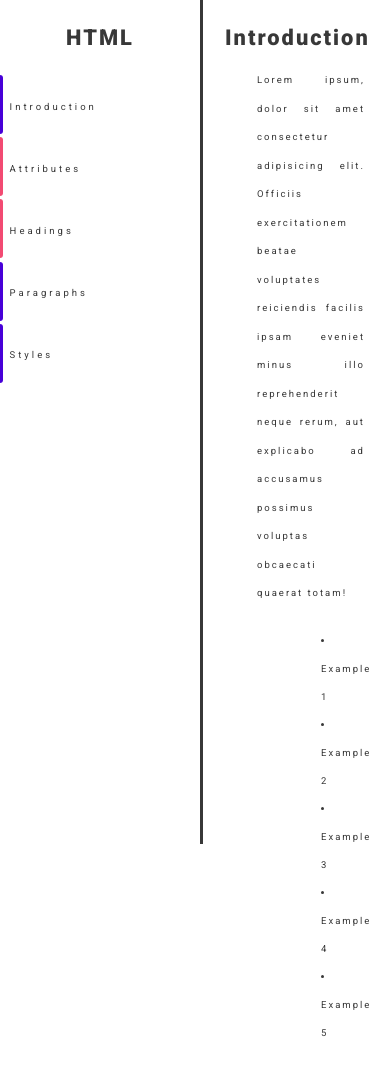
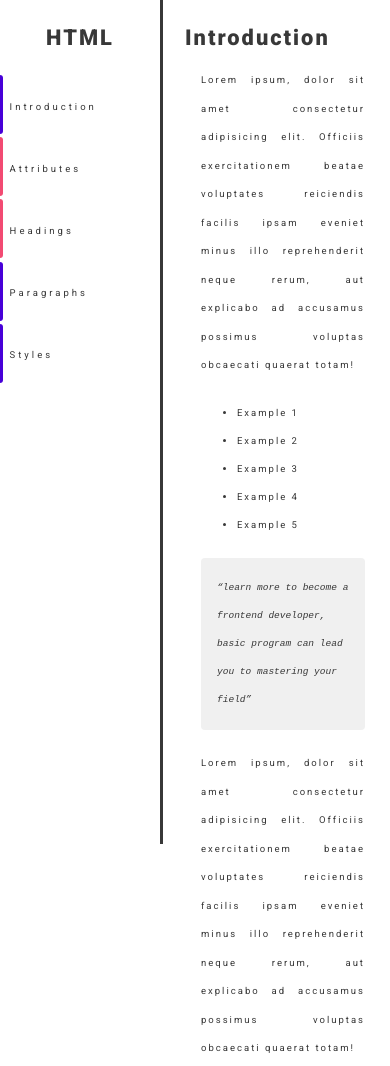
Before and after one commit to fii99/freeCodeCamp-technicaldocumentation, a plain HTML site: page index.html in a window 390 px wide. Shown: the top 1066 px of the page. Drawn offline with nearby package versions, Linux system fonts and the light colour scheme.

Commit message:
2nd commit

```diff
--- a/style.css
+++ b/style.css
@@ -227,3 +227,38 @@ body {
     line-height: 28px;
   }
 }
+
+@media (max-width: 390px) {
+  #navbar {
+    min-width: 160px;
+  }
+
+  #navbar > ul {
+    height: 67.25%;
+  }
+
+  .nav-link {
+    padding: 1.6rem 0;
+    padding-left: 0.6rem;
+  }
+
+  #main-doc {
+    margin-left: 160px;
+    padding: 25px;
+  }
+
+  #main-doc p {
+    line-height: calc(0.2rem + 3vh);
+    margin-left: 1rem;
+  }
+
+  #main-doc ul > li,
+  #main-doc code {
+    line-height: 28px;
+    margin-left: 2.4rem;
+  }
+
+  #main-doc code {
+    margin-left: 1rem;
+  }
+}
```
